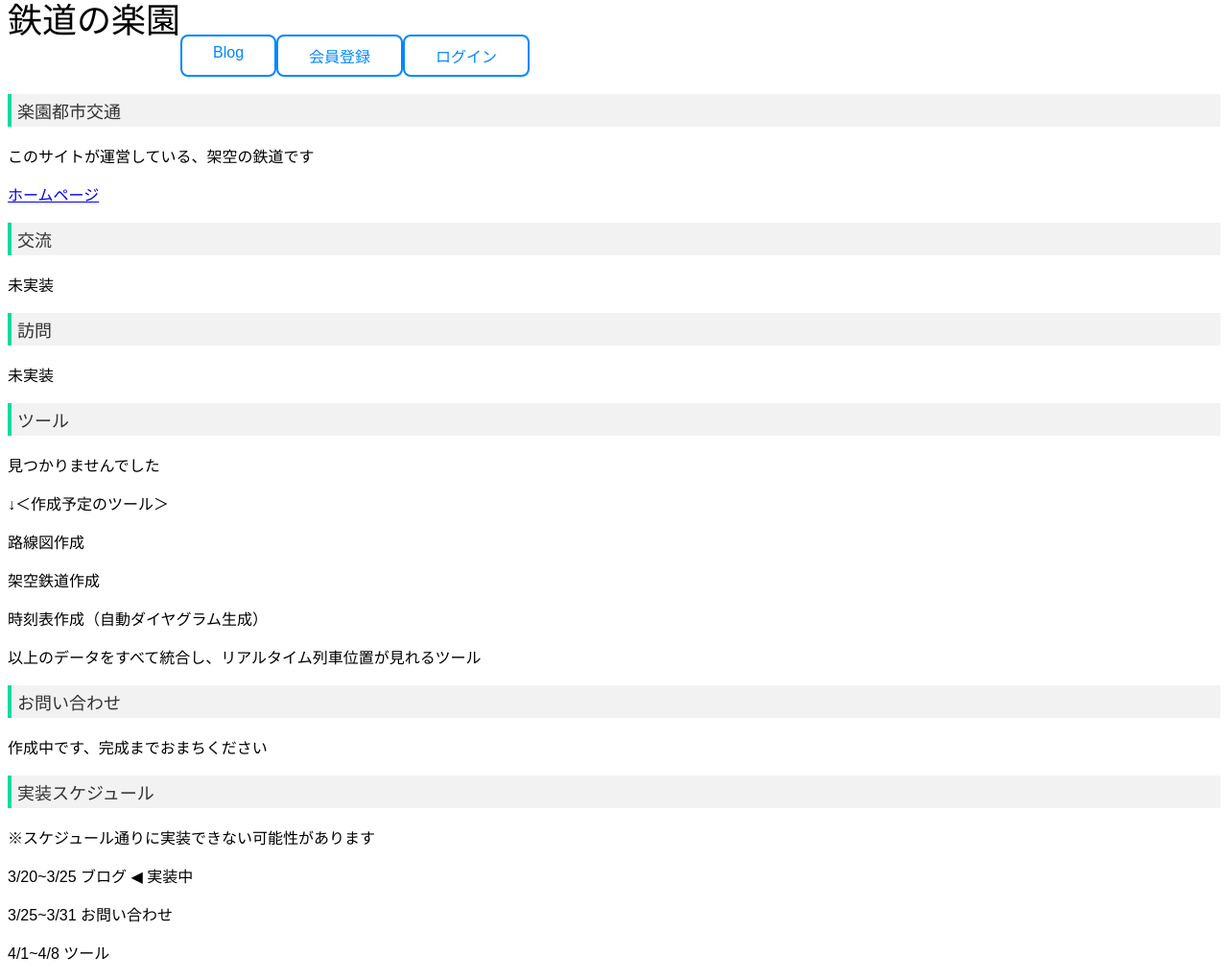
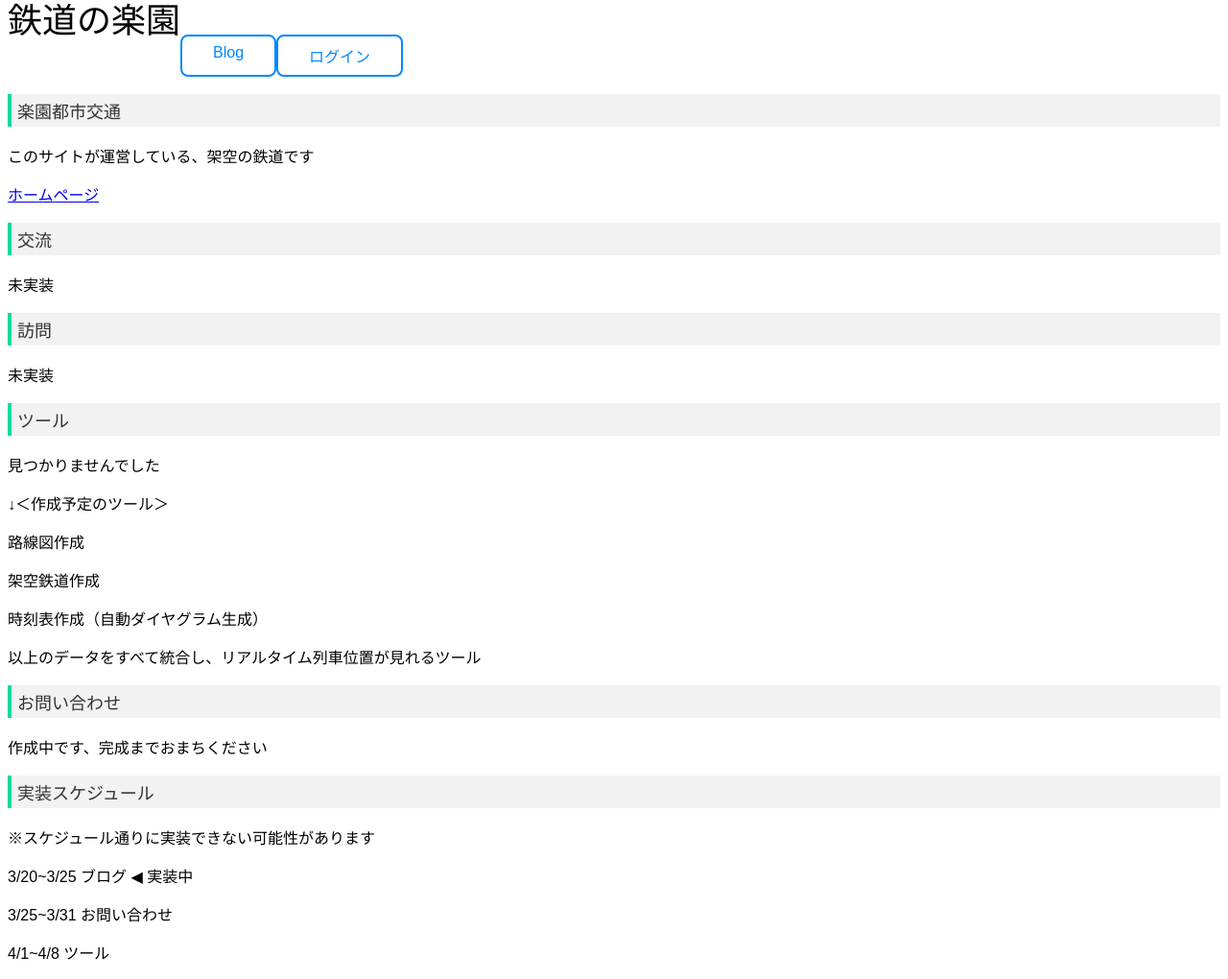
Before and after one commit to trainparadise/trainparadise, a Jekyll site: the page index.html, which Jekyll copies as it is, in a window 1280 px wide. Shown: the whole page at 96% size. Built offline with Jekyll 4.4.1, drawn with Linux system fonts in a browser that asks for light colours.

Commit message:
Update index.html

```diff
--- a/index.html
+++ b/index.html
@@ -45,7 +45,6 @@
         <div class="titlearea">
             <p class="title">鉄道の楽園</p>
             <a class="menu" href="blog">Blog</a>
-            <a class="menu">会員登録</a>
             <a class="menu">ログイン</a>
         </div>
 
```
